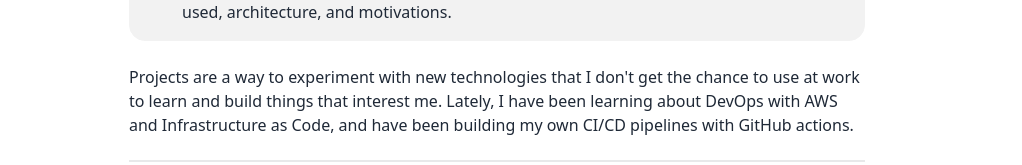
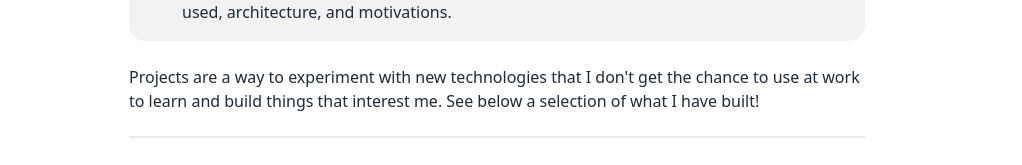
Before and after one commit to shaundnz/shaundnz, a SvelteKit app: page /projects in a window 1280 px wide. Shown: the part 177-342 px from the top of the page, without its empty margins (143-1165 px from the left). Built offline with nearby package versions, Linux system fonts and the light colour scheme; some icons are missing.

Commit message:
Updated projects page

```diff
--- a/src/routes/projects/+page.svelte
+++ b/src/routes/projects/+page.svelte
@@ -21,9 +21,7 @@
 	</div>
 	<div>
 		Projects are a way to experiment with new technologies that I don't get the chance to use at
-		work to learn and build things that interest me. Lately, I have been learning about DevOps with
-		AWS and Infrastructure as Code, and have been building my own CI/CD pipelines with GitHub
-		actions.
+		work to learn and build things that interest me. See below a selection of what I have built!
 	</div>
 	<div class="divider" />
 	<div>
```
